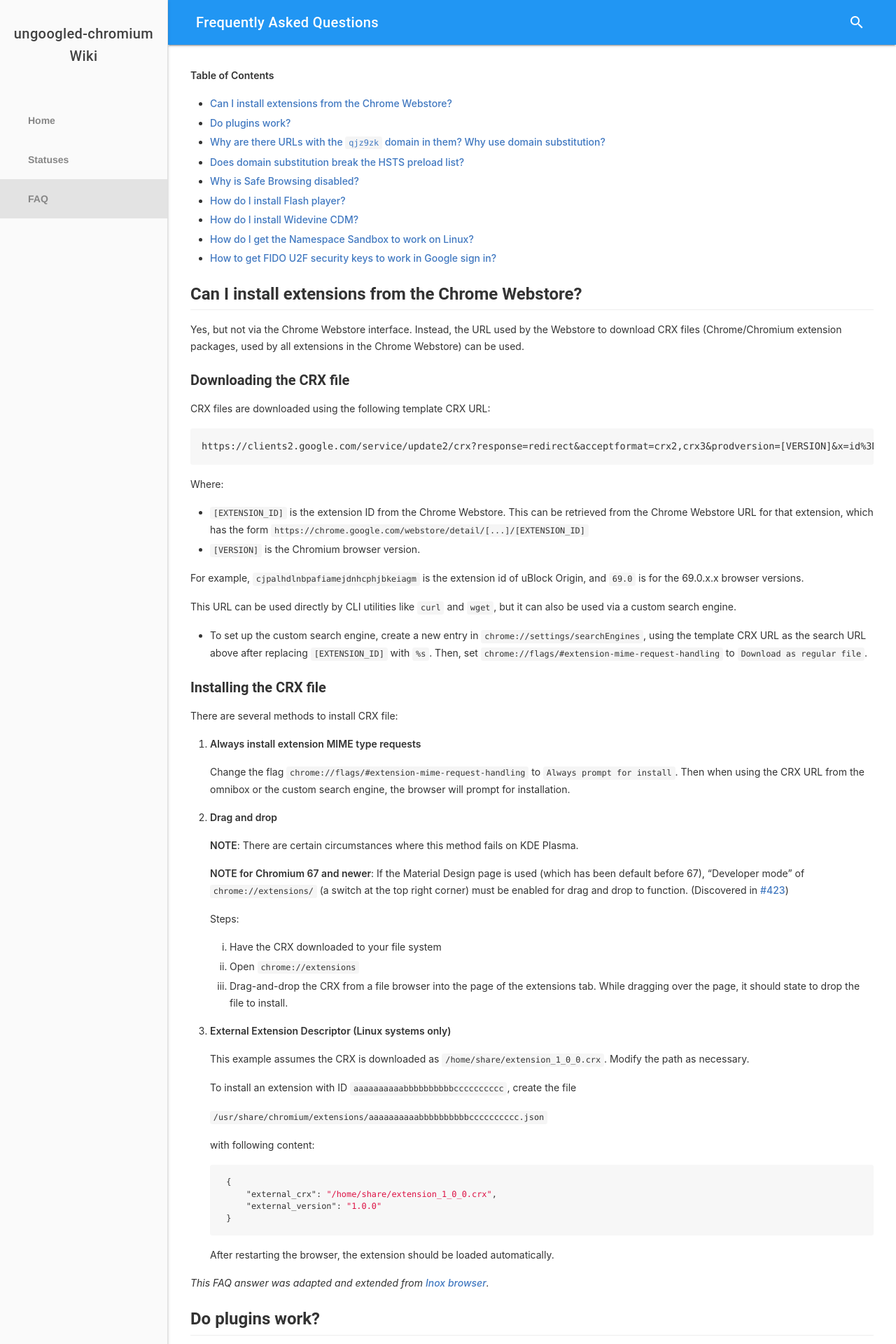
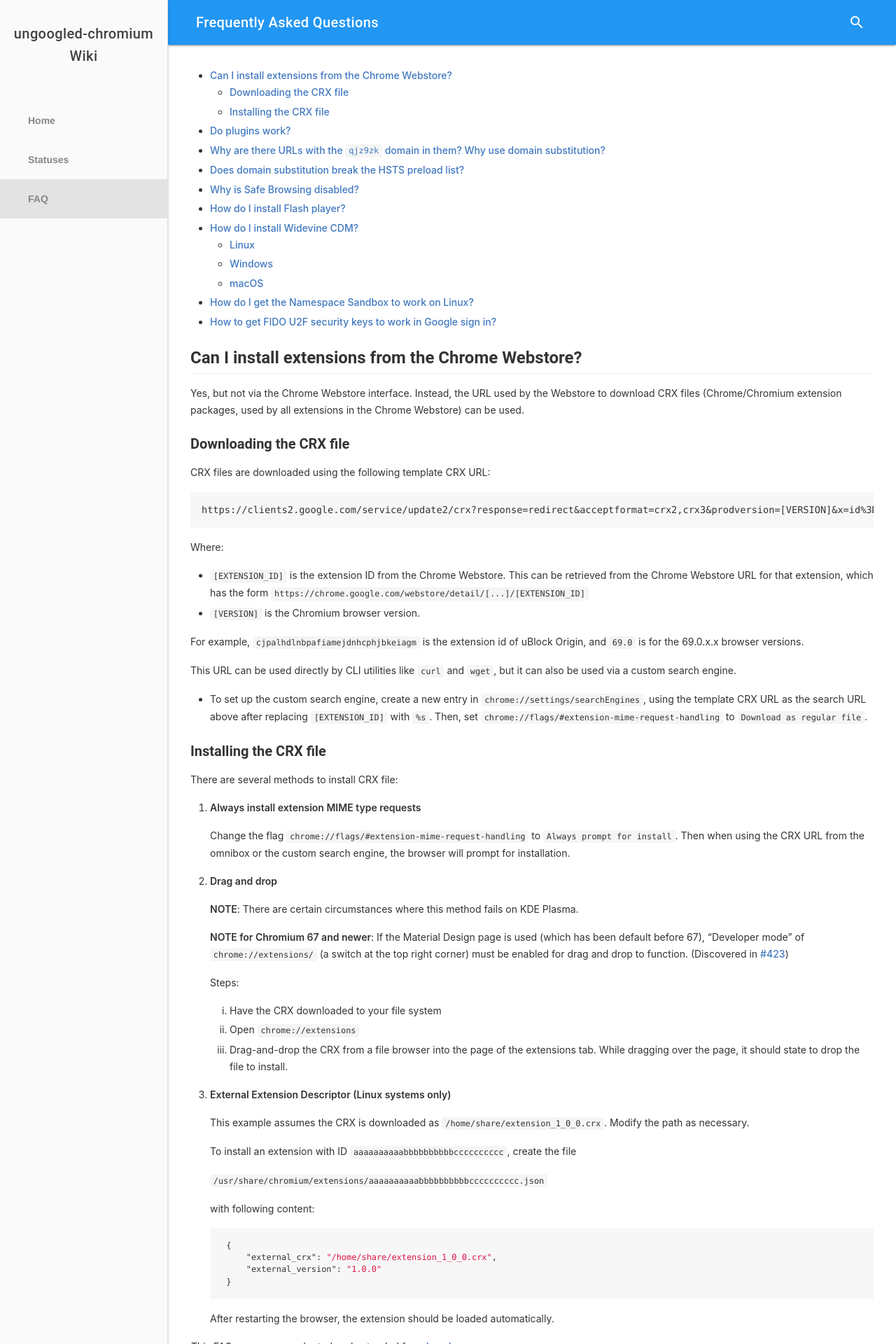
Before and after one commit to ungoogled-software/ungoogled-chromium-wiki, a Jekyll site: the page built from faq.md, in a window 1280 px wide. Shown: the top 1920 px of the page at 70% size. Built offline with Jekyll 4.4.1, drawn with Linux system fonts in a browser that asks for light colours; part of the change alters nothing that is shown.

```diff
--- /dev/null
+++ b/_includes/toc.html
@@ -0,0 +1,87 @@
+{% capture tocWorkspace %}
+    {% comment %}
+        Version 1.0.6
+          https://github.com/allejo/jekyll-toc
+
+        "...like all things liquid - where there's a will, and ~36 hours to spare, there's usually a/some way" ~jaybe
+
+        Usage:
+            {% include toc.html html=content sanitize=true class="inline_toc" id="my_toc" h_min=2 h_max=3 %}
+
+        Parameters:
+            * html         (string) - the HTML of compiled markdown generated by kramdown in Jekyll
+
+        Optional Parameters:
+            * sanitize     (bool)   : false  - when set to true, the headers will be stripped of any HTML in the TOC
+            * class        (string) :   ''   - a CSS class assigned to the TOC
+            * id           (string) :   ''   - an ID to assigned to the TOC
+            * h_min        (int)    :   1    - the minimum TOC header level to use; any header lower than this value will be ignored
+            * h_max        (int)    :   6    - the maximum TOC header level to use; any header greater than this value will be ignored
+            * ordered      (bool)   : false  - when set to true, an ordered list will be outputted instead of an unordered list
+            * item_class   (string) :   ''   - add custom class(es) for each list item; has support for '%level%' placeholder, which is the current heading level
+            * baseurl      (string) :   ''   - add a base url to the TOC links for when your TOC is on another page than the actual content
+            * anchor_class (string) :   ''   - add custom class(es) for each anchor element
+
+        Output:
+            An ordered or unordered list representing the table of contents of a markdown block. This snippet will only
+            generate the table of contents and will NOT output the markdown given to it
+    {% endcomment %}
+
+    {% capture my_toc %}{% endcapture %}
+    {% assign orderedList = include.ordered | default: false %}
+    {% assign minHeader = include.h_min | default: 1 %}
+    {% assign maxHeader = include.h_max | default: 6 %}
+    {% assign nodes = include.html | split: '<h' %}
+    {% assign firstHeader = true %}
+
+    {% capture listModifier %}{% if orderedList %}1.{% else %}-{% endif %}{% endcapture %}
+
+    {% for node in nodes %}
+        {% if node == "" %}
+            {% continue %}
+        {% endif %}
+
+        {% assign headerLevel = node | replace: '"', '' | slice: 0, 1 | times: 1 %}
+
+        {% if headerLevel < minHeader or headerLevel > maxHeader %}
+            {% continue %}
+        {% endif %}
+
+        {% if firstHeader %}
+            {% assign firstHeader = false %}
+            {% assign minHeader = headerLevel %}
+        {% endif %}
+
+        {% assign indentAmount = headerLevel | minus: minHeader | add: 1 %}
+        {% assign _workspace = node | split: '</h' %}
+
+        {% assign _idWorkspace = _workspace[0] | split: 'id="' %}
+        {% assign _idWorkspace = _idWorkspace[1] | split: '"' %}
+        {% assign html_id = _idWorkspace[0] %}
+
+        {% capture _hAttrToStrip %}{{ _workspace[0] | split: '>' | first }}>{% endcapture %}
+        {% assign header = _workspace[0] | replace: _hAttrToStrip, '' %}
+
+        {% assign space = '' %}
+        {% for i in (1..indentAmount) %}
+            {% assign space = space | prepend: '    ' %}
+        {% endfor %}
+
+        {% unless include.item_class == blank %}
+            {% capture listItemClass %}{:.{{ include.item_class | replace: '%level%', headerLevel }}}{% endcapture %}
+        {% endunless %}
+
+        {% capture my_toc %}{{ my_toc }}
+{{ space }}{{ listModifier }} {{ listItemClass }} [{% if include.sanitize %}{{ header | strip_html }}{% else %}{{ header }}{% endif %}]({% if include.baseurl %}{{ include.baseurl }}{% endif %}#{{ html_id }}){% if include.anchor_class %}{:.{{ include.anchor_class }}}{% endif %}{% endcapture %}
+    {% endfor %}
+
+    {% if include.class %}
+        {% capture my_toc %}{:.{{ include.class }}}
+{{ my_toc | lstrip }}{% endcapture %}
+    {% endif %}
+
+    {% if include.id %}
+        {% capture my_toc %}{: #{{ include.id }}}
+{{ my_toc | lstrip }}{% endcapture %}
+    {% endif %}
+{% endcapture %}{% assign tocWorkspace = '' %}{{ my_toc | markdownify | strip }}
--- a/_layouts/default.html
+++ b/_layouts/default.html
@@ -28,6 +28,7 @@
       <main class="mdl-layout__content">
         <div class="page-content">
           <div class="markdown-body">
+            {% include toc.html html=content %}
             {{ content }}
           </div>
         </div>
--- a/faq.md
+++ b/faq.md
@@ -5,18 +5,6 @@ menu: FAQ
 weight: 2
 permalink: /faq
 ---
-
-**Table of Contents**
-
-* [Can I install extensions from the Chrome Webstore?](#can-i-install-extensions-from-the-chrome-webstore)
-* [Do plugins work?](#do-plugins-work)
-* [Why are there URLs with the `qjz9zk` domain in them? Why use domain substitution?](#why-are-there-urls-with-the--qjz9zk--domain-in-them--why-use-domain-substitution)
-* [Does domain substitution break the HSTS preload list?](#does-domain-substitution-break-the-hsts-preload-list)
-* [Why is Safe Browsing disabled?](#why-is-safe-browsing-disabled)
-* [How do I install Flash player?](#how-do-i-install-flash-player)
-* [How do I install Widevine CDM?](#how-do-i-install-widevine-cdm)
-* [How do I get the Namespace Sandbox to work on Linux?](#how-do-i-get-the-namespace-sandbox-to-work-on-linux)
-* [How to get FIDO U2F security keys to work in Google sign in?](#how-to-get-fido-u2f-security-keys-to-work-in-google-sign-in)
 
 ## Can I install extensions from the Chrome Webstore?
 
```
